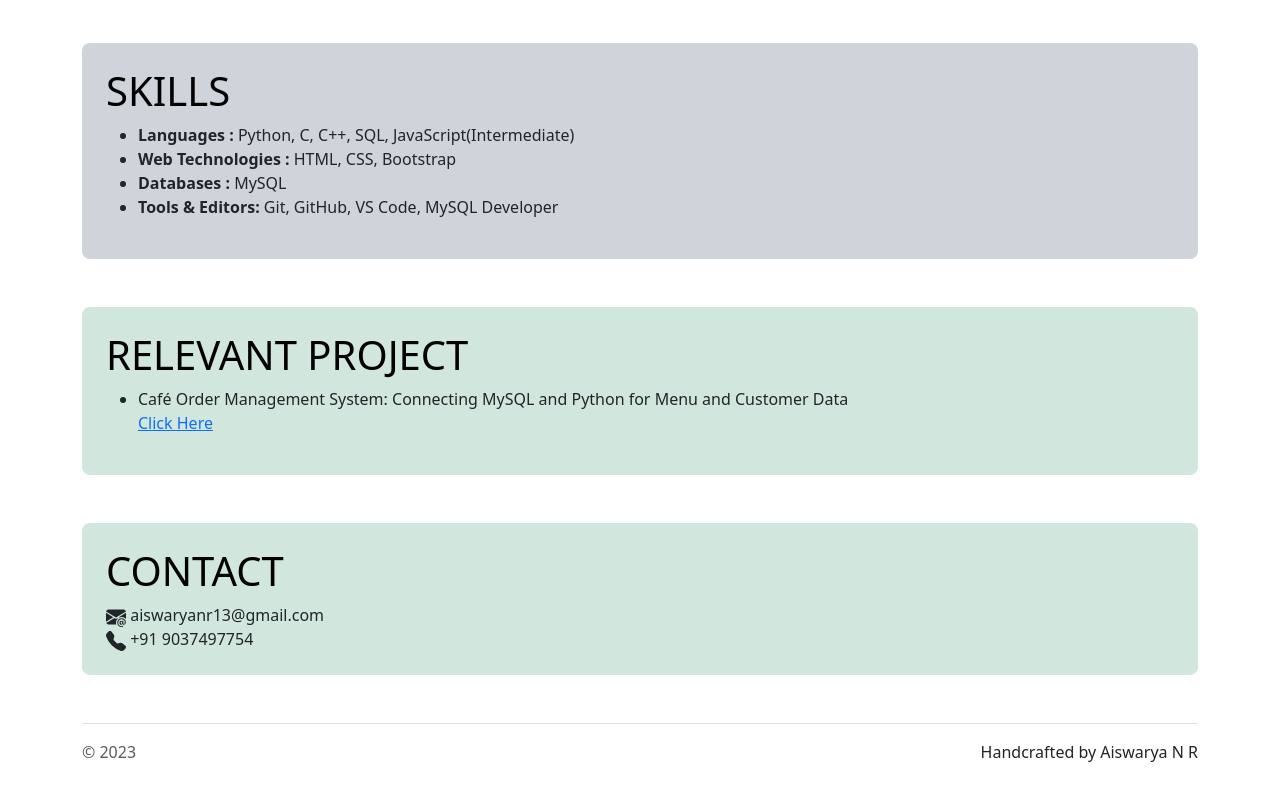
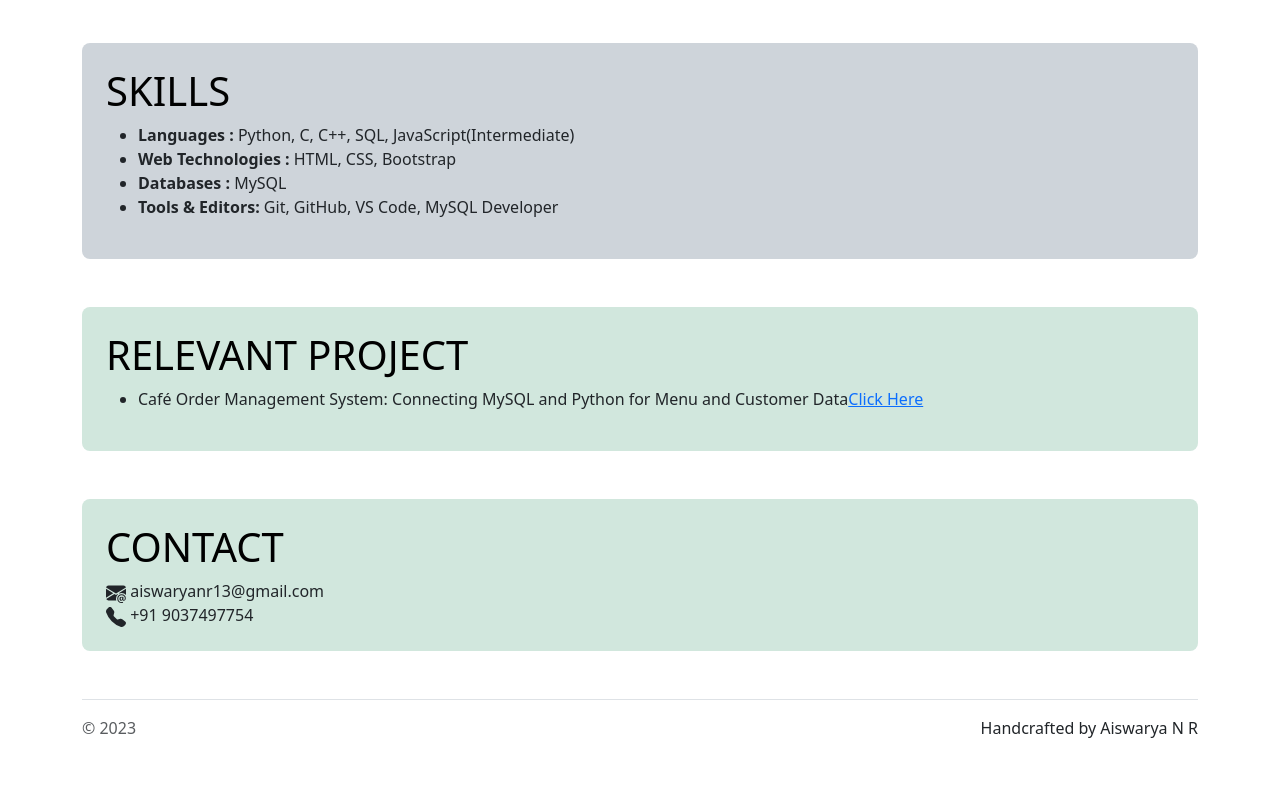
Before and after one commit to aiswaryanr/RESUME-_Aiswarya-, a plain HTML site: page index.html in a window 1280 px wide. Shown: the part 856-1656 px from the top of the page. Drawn offline with nearby package versions, Linux system fonts and the light colour scheme.

Commit message:
Update index.html

```diff
--- a/index.html
+++ b/index.html
@@ -57,7 +57,7 @@
             <div>
                     <h1 class="text-body-emphasis">RELEVANT PROJECT</h1>
                     <ul>
-                        <li>Café Order Management System: Connecting MySQL and Python for Menu and Customer Data<a href="https://github.com/aiswaryanr/Cafe_Project"><p>Click Here</p></a></li>
+                        <li>Café Order Management System: Connecting MySQL and Python for Menu and Customer Data<a href="https://github.com/aiswaryanr/Cafe_Project">Click Here</a></li>
                     </ul>
             </div>
         </div>
```
